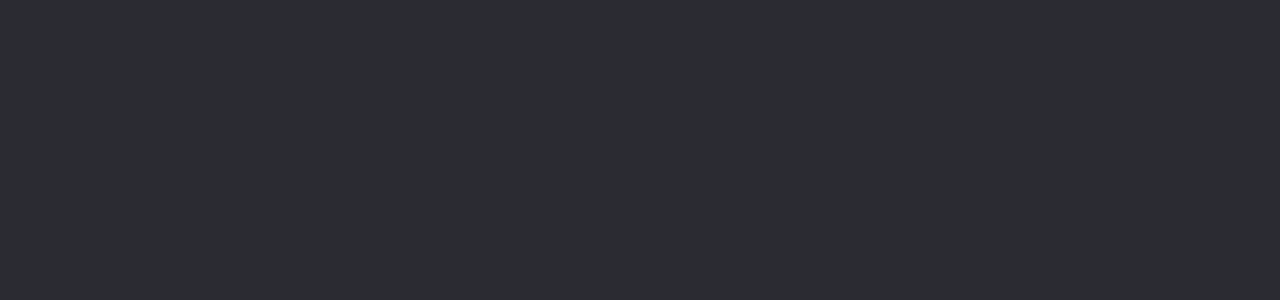
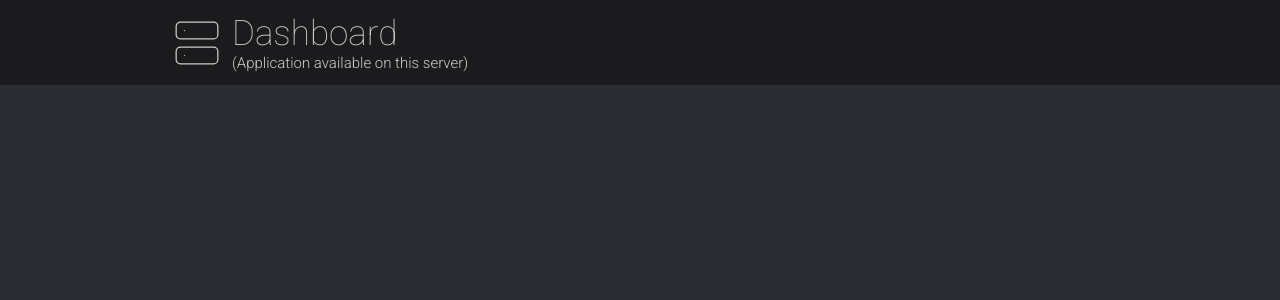
Before and after one commit to apicomplexa/homeserver-dashboard, a React (Create React App) app: page / in a window 1280 px wide. Shown: the top 300 px of the page. Built offline with nearby package versions, Linux system fonts and the light colour scheme.

Commit message:
feat(component): add navbar component

```diff
--- a/src/App.tsx
+++ b/src/App.tsx
@@ -2,10 +2,12 @@ import React from 'react';
 
 import "./app.css"
 import "./container.css"
+import { NavBar } from './components/navbar/navbar';
 
 function App() {
   return (
     <div className="app">
+      <NavBar/>
     </div>
   );
 }
--- /dev/null
+++ b/src/components/navbar/navbar.css
@@ -0,0 +1,26 @@
+.navbar {
+    height: 85px;
+    background-color: rgb(var(--gb-color-darker));
+}
+
+.brand-title {
+    font-size: 35px;
+    font-weight: 250;
+    font-style: normal;
+}
+
+.brand-subtitle {
+    font-size: 15px;
+    font-weight: 300;
+}
+
+.navbar-brand-section {
+    display: flex;
+    justify-content: center;
+    align-items: center;
+    gap: 10px;
+}
+
+.brand-logo {
+    height: 50px;
+}
--- /dev/null
+++ b/src/components/navbar/navbar.tsx
@@ -0,0 +1,30 @@
+import { Server } from "lucide-react"
+
+import "./navbar.css"
+
+export interface NavbarProps {
+    title?: string
+    description?: string
+}
+
+export const NavBar = (props: NavbarProps) => {
+    const isTitleEmpty = props.title === undefined || props.title === ''
+    return <div className="container no-warp navbar">
+        <div className="navbar-brand-section">
+            <div className="brand-logo">
+                <Server
+                    size={50}
+                    color="rgb(var(--tx-color))"
+                    strokeWidth={0.6}
+                />
+            </div>
+
+            <div className="brand-title">
+                {isTitleEmpty? "" : `${props.title}'s `}Dashboard
+                <div className="brand-subtitle">
+                ({props.description || "Application available on this server"})
+                </div>
+            </div>
+        </div>
+    </div>
+}
```
